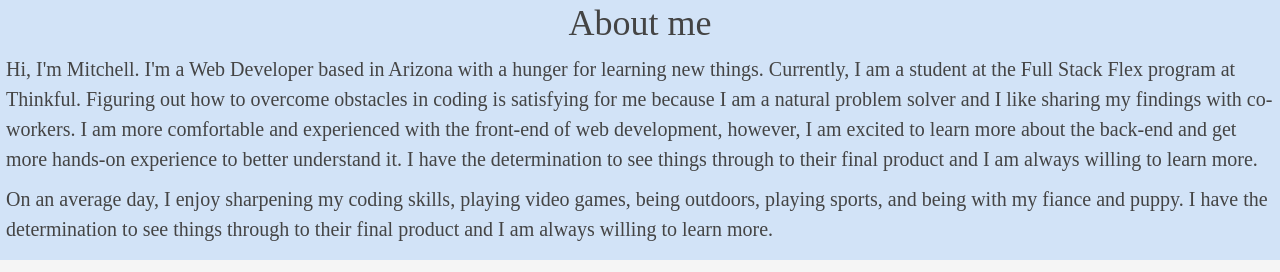
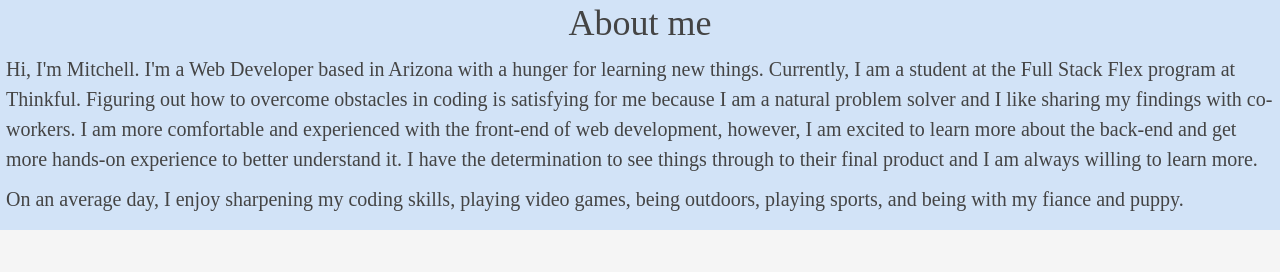
Before and after one commit to Mitch4444/Portfolio, a plain HTML site: page index.html in a window 1280 px wide. Shown: the part 329-601 px from the top of the page. Drawn offline with nearby package versions, Linux system fonts and the light colour scheme.

Commit message:
Update index.html

```diff
--- a/index.html
+++ b/index.html
@@ -33,9 +33,7 @@
         </p>
         <p>
             On an average day, I enjoy sharpening my coding skills, playing video games, being outdoors, playing sports, and being with
-            my fiance and puppy. I have the determination to see things through to their final product and I am always willing to learn
-            more.
-        </p>
+            my fiance and puppy.
         </section>
 
         <section>
```
